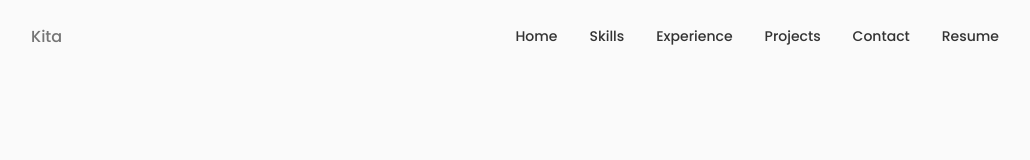
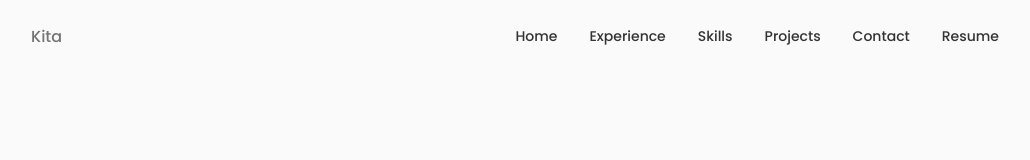
Before and after one commit to kohkikita/personal-portfolio-website, a React (Create React App) app: page / in a window 1280 px wide. Shown: the top 160 px of the page, without its empty margins (125-1155 px from the left). Built offline with nearby package versions, Linux system fonts and the light colour scheme.

Commit message:
reordered header tab

```diff
--- a/src/components/header/Header.jsx
+++ b/src/components/header/Header.jsx
@@ -37,14 +37,14 @@ const Header = () => {
             </li>
 
             <li className="nav__items">
-              <a href="#skills" className="nav__link">
-                <i className="uil uil-edit nav__icon"></i> Skills
+              <a href="#experience" className="nav__link">
+                <i className="uil uil-bag nav__icon"></i> Experience
               </a>
             </li>
 
             <li className="nav__items">
-              <a href="#experience" className="nav__link">
-                <i className="uil uil-bag nav__icon"></i> Experience
+              <a href="#skills" className="nav__link">
+                <i className="uil uil-edit nav__icon"></i> Skills
               </a>
             </li>
 
```
